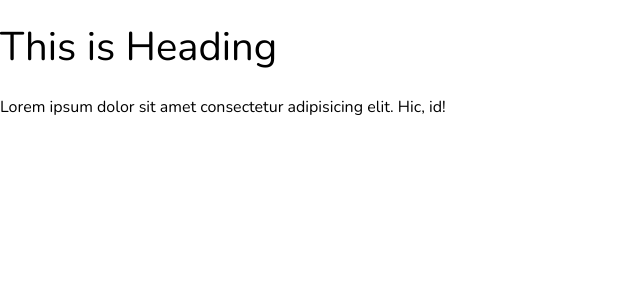
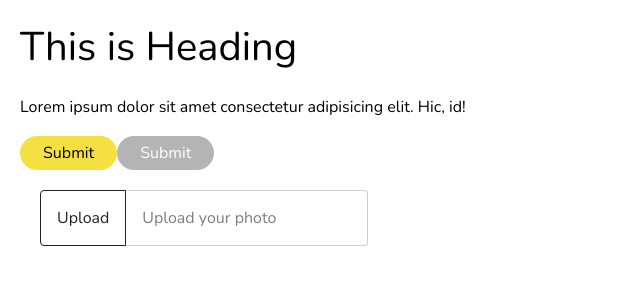
Before and after one commit to KAVASAKKI/testtask-2022, a React (Create React App) app: page / in a window 1280 px wide. Shown: the top 300 px of the page, without its empty margins (0-640 px from the left). Built offline with nearby package versions, Linux system fonts and the light colour scheme.

Commit message:
Add "Button" and "Textarea" elements. Install "classnames" pkg

```diff
--- a/package.json
+++ b/package.json
@@ -10,6 +10,7 @@
     "@types/node": "^16.7.13",
     "@types/react": "^18.0.0",
     "@types/react-dom": "^18.0.0",
+    "classnames": "^2.3.2",
     "modern-normalize": "^1.1.0",
     "react": "^18.2.0",
     "react-dom": "^18.2.0",
--- a/src/App.tsx
+++ b/src/App.tsx
@@ -1,13 +1,24 @@
-import React from "react";
-import { Heading } from "elements/Heading/Heading";
-import { Font } from "elements/Font/Font";
-import { Text } from "elements/Text/Text";
-import "./App.scss";
+import React from 'react';
+import { Heading } from 'elements/Heading/Heading';
+import { Font } from 'elements/Font/Font';
+import { Text } from 'elements/Text/Text';
+import { Button } from 'elements/Button/Button';
+import { Textarea } from 'elements/Textarea/Textarea';
+import './App.scss';
 
-export const App = () => (
-  <>
-    <Font />
-    <Heading type='h1'>This is Heading</Heading>
-    <Text>Lorem ipsum dolor sit amet consectetur adipisicing elit. Hic, id!</Text>
-  </>
-);
+export const App = () => {
+  return (
+    <div style={{ margin: '20px' }}>
+      <Font />
+      <Heading type="h1">This is Heading</Heading>
+      <Text>
+        Lorem ipsum dolor sit amet consectetur adipisicing elit. Hic, id!
+      </Text>
+
+      <Button>Submit</Button>
+      <Button disabled>Submit</Button>
+
+      <Textarea ButtonName="Upload" placeholder="Upload your photo" />
+    </div>
+  );
+};
--- /dev/null
+++ b/src/elements/Button/Button.module.scss
@@ -0,0 +1,29 @@
+.button {
+  cursor: pointer;
+
+  font-family: 'Nunito Regular';
+  font-weight: 400;
+  font-size: 16px;
+  line-height: 26px;
+
+  padding: 4px 23px;
+
+  color: black;
+  background-color: #f4e041;
+
+  border-radius: 80px;
+  border: none;
+
+  transition: background-color 200ms linear;
+
+  &:hover {
+    background-color: #ffe302;
+  }
+
+  &:disabled {
+    cursor: auto;
+
+    color: white;
+    background-color: #b4b4b4;
+  }
+}
--- /dev/null
+++ b/src/elements/Button/Button.tsx
@@ -0,0 +1,12 @@
+import styles from './Button.module.scss';
+
+type ButtonType = {
+  children: string;
+  disabled?: boolean;
+};
+
+export const Button = ({ children, disabled = false }: ButtonType) => (
+  <button className={styles.button} disabled={disabled}>
+    {children}
+  </button>
+);
--- /dev/null
+++ b/src/elements/Textarea/Textarea.module.scss
@@ -0,0 +1,74 @@
+$primary-color: rgba(0, 0, 0, 0.87);
+$error-color: #cb3d40;
+
+.container {
+  display: flex;
+
+  margin: 20px;
+  width: 328px;
+
+  font-family: 'Nunito Regular';
+  font-weight: 400;
+  font-size: 16px;
+  line-height: 26px;
+
+  & .input {
+    display: none;
+  }
+
+  & .fileName {
+    padding: 14px 16px;
+    width: 100%;
+
+    color: #7e7e7e;
+    border: 1px solid #d0cfcf;
+    border-left: none;
+    border-radius: 4px;
+    border-top-left-radius: 0px;
+    border-bottom-left-radius: 0px;
+
+    &.isError {
+      border-width: 2px;
+      border-color: $error-color;
+    }
+
+    &.isFilled {
+      color: $primary-color;
+    }
+  }
+
+  & .label {
+    position: relative;
+
+    padding: 14px 16px;
+
+    color: $primary-color;
+    border: 1px solid $primary-color;
+    border-radius: 4px;
+    border-top-right-radius: 0px;
+    border-bottom-right-radius: 0px;
+
+    cursor: pointer;
+
+    & .errorMsg {
+      position: absolute;
+      bottom: -20px;
+      left: 50%;
+      transform: translateX(-50%);
+
+      width: 100%;
+
+      font-family: Arial, Helvetica, sans-serif;
+      font-weight: 400;
+      font-size: 10px;
+      line-height: 12px;
+      text-align: center;
+      color: $error-color;
+    }
+
+    &.isError {
+      border-width: 2px;
+      border-color: $error-color;
+    }
+  }
+}
--- /dev/null
+++ b/src/elements/Textarea/Textarea.tsx
@@ -0,0 +1,56 @@
+import { BaseSyntheticEvent, useState } from 'react';
+import cx from 'classnames';
+import styles from './Textarea.module.scss';
+
+type TextareaType = { ButtonName: string; placeholder: string };
+
+export const Textarea = ({ ButtonName, placeholder }: TextareaType) => {
+  const [fileName, setFileName] = useState(placeholder);
+  const [isFilled, setIsFilled] = useState(false);
+  const [isError, setIsError] = useState(false);
+  const [errorMsg, setErrorMsg] = useState('');
+
+  const uploadFile = (e: BaseSyntheticEvent) => {
+    const file = e.target.files[0];
+    const isImage = RegExp('image').exec(file.type);
+
+    setIsFilled(true);
+    setFileName(file.name);
+
+    if (!isImage) {
+      setIsError(true);
+      setErrorMsg('Choose image');
+    } else {
+      setIsError(false);
+    }
+  };
+
+  const fileNameCX = cx(styles.fileName, {
+    [styles.isError]: isError,
+    [styles.isFilled]: isFilled,
+  });
+
+  const labelCX = cx(styles.label, {
+    [styles.isError]: isError,
+  });
+
+  return (
+    <div className={styles.container}>
+      <label htmlFor="file-input" className={labelCX}>
+        {ButtonName}
+
+        {isError && <div className={styles.errorMsg}>{errorMsg}</div>}
+      </label>
+
+      <input
+        onChange={uploadFile}
+        id="file-input"
+        className={styles.input}
+        type={'file'}
+        accept="image/*"
+      />
+
+      <div className={fileNameCX}>{fileName}</div>
+    </div>
+  );
+};
```
